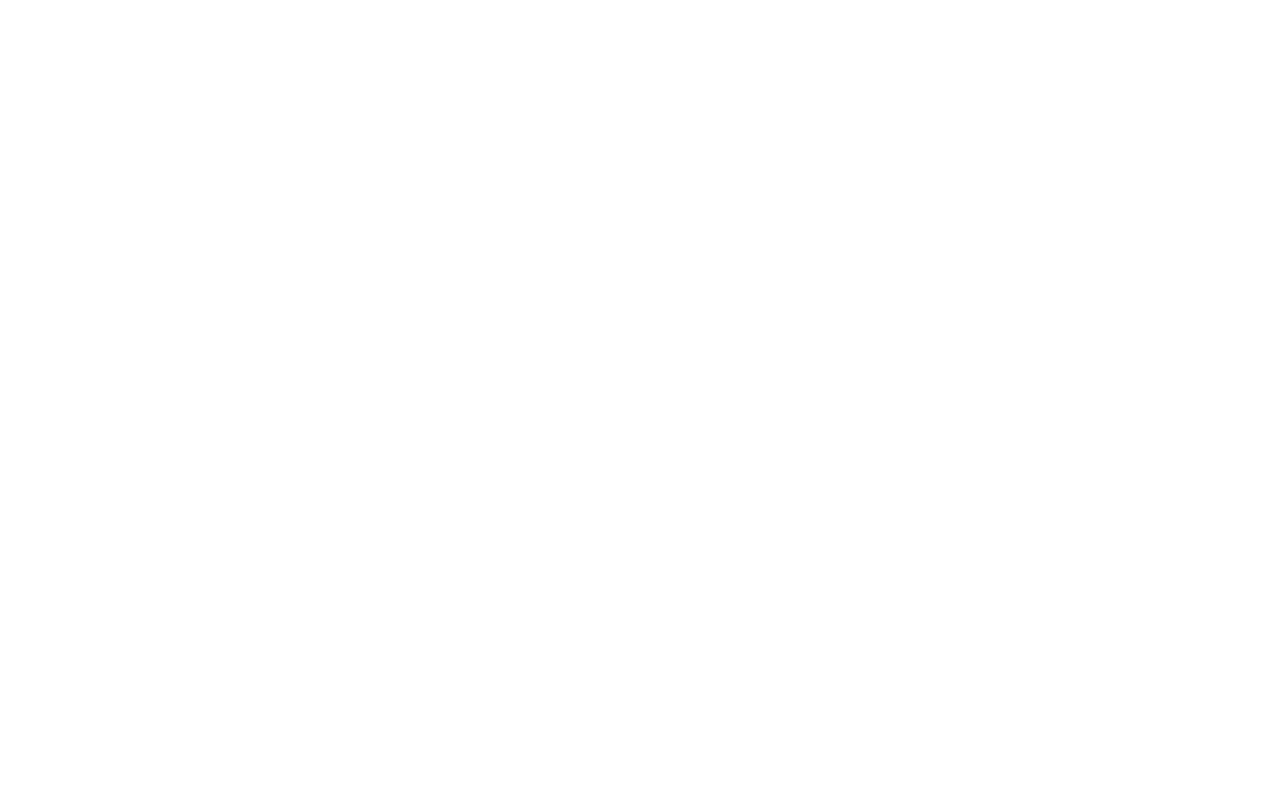
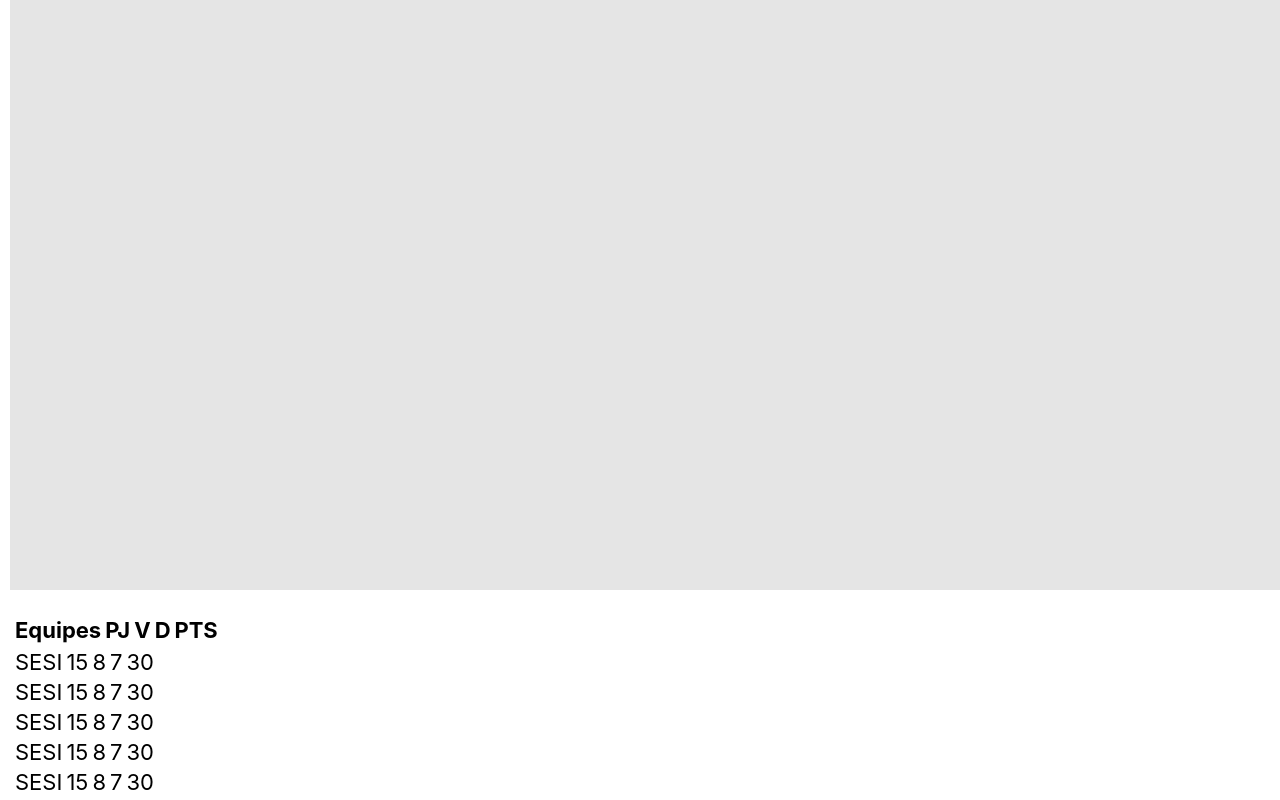
Before and after one commit to TEES-2022-1/Front-End-CBV-Manager, a React (Create React App) app: page /classification in a window 1280 px wide. Before the commit this address had no page. Shown: the part 443-1243 px from the top of the page. Before the commit the page ends 800 px from the top, so only its background shows below. Built offline with nearby package versions, Linux system fonts and the light colour scheme.

Commit message:
add classification

```diff
--- /dev/null
+++ b/src/components/classification/classification.jsx
@@ -0,0 +1,72 @@
+import React from "react";
+import Header from "../header/header";
+import {Main, ContentTable} from "./styles"
+function Classification(){
+    return(
+        <Main>
+       <Header
+        linkThree='Estatísticas' linkRedirectStats='/Statistics'
+        linkTwo = 'Jogador' linkRedirectPlayer = '/formPlayer'
+        linkOne = 'Liga' linkRedirectLeague = '/formLeague'
+        />
+        <h1 class="tableTitle">Classificação</h1>
+        <ContentTable>
+          <div class="tableContainer">
+          <table>
+              <div class="tableContainer__title">
+              <tr>
+                  <th>Equipes</th>
+                  <th>PJ</th>
+                  <th>V</th>
+                  <th>D</th>
+                  <th>PTS</th>
+              </tr>
+              </div>
+
+              <div class="tableContainer__description">
+              <tr>
+                  <td>SESI</td>
+                  <td>15</td>
+                  <td>8</td>
+                  <td>7</td>
+                  <td>30</td>
+              </tr>
+              <tr>
+                  <td>SESI</td>
+                  <td>15</td>
+                  <td>8</td>
+                  <td>7</td>
+                  <td>30</td>
+              </tr>
+              <tr>
+                  <td>SESI</td>
+                  <td>15</td>
+                  <td>8</td>
+                  <td>7</td>
+                  <td>30</td>
+              </tr>
+              <tr>
+                  <td>SESI</td>
+                  <td>15</td>
+                  <td>8</td>
+                  <td>7</td>
+                  <td>30</td>
+              </tr>
+
+              <tr>
+                  <td>SESI</td>
+                  <td>15</td>
+                  <td>8</td>
+                  <td>7</td>
+                  <td>30</td>
+              </tr>
+              </div>
+          </table>
+          </div>
+        </ContentTable>
+        </Main>
+
+    )
+}
+
+export default Classification;
--- /dev/null
+++ b/src/components/classification/styles.jsx
@@ -0,0 +1,22 @@
+import styled from "styled-components";
+
+export const Main = styled.div`
+.tableTitle{
+    margin-left:10px;
+    background-color: #E5E5E5;
+    width:100%;
+    height:100vh;
+}
+`;
+
+export const ContentTable = styled.div`
+
+.tableContainer{
+   font-size:22px;
+   margin-left:10px;
+
+
+   &__
+ }
+
+`;
--- a/src/components/formLeague/formLeague.jsx
+++ b/src/components/formLeague/formLeague.jsx
@@ -20,7 +20,7 @@
 
      async function PostLeague(e){
         e.preventDefault();
-         await api.post('/competitions',{
+         await api.post('/leagues',{
             title,
             year,
             category,
--- a/src/routes.jsx
+++ b/src/routes.jsx
@@ -15,6 +15,7 @@
 import ModalCommiteeEdit from './components/modalCommiteeEdit/modalCommiteeEdit';
 import FormPlayer from './components/formPlayer/formPlayer';
 import FormPlayerEdit from './components/formPlayerEdit/formPlayerEdit';
+import Classification from './components/classification/classification';
 
 
  function Routes(){
@@ -32,6 +33,7 @@
         <Route element={<ModalCommiteeEdit/>} path="/modalCommiteeEdit/:teams_id/:technical_committee_id"/>
         <Route element={<FormPlayer/>} path="/formPlayer"/>
         <Route element={<FormPlayerEdit/>} path="/formPlayerEdit"/>
+        <Route element={<Classification/>} path="/classification"/>
         </Router>
         </BrowserRouter>
 
```
Also changed, not shown: src/components/formPlayer/styles.jsx (deleted).
